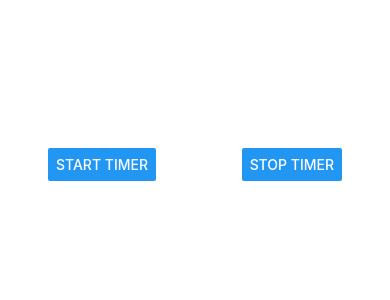
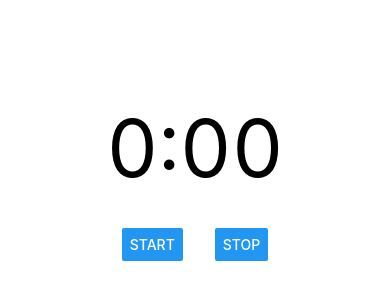
Before and after one commit to rgommezz/timer-live-activity, a React Native app: screen / in a window 390 px wide. Shown: the part 258-558 px from the top of the page. Built offline with nearby package versions, Linux system fonts and the light colour scheme.

Commit message:
chore: app timer basic

```diff
--- a/App.tsx
+++ b/App.tsx
@@ -6,31 +6,29 @@
  */
 
 import React from 'react';
-import {Button, SafeAreaView, NativeModules, View} from 'react-native';
-
-const {TimerWidgetModule} = NativeModules;
+import {Button, SafeAreaView, Text, View} from 'react-native';
+import useTimer from './useTimer.ts';
 
 function App(): React.JSX.Element {
+  const {value, reset, play} = useTimer();
   return (
-    <SafeAreaView style={{flex: 1, justifyContent: 'center'}}>
+    <SafeAreaView
+      style={{flex: 1, justifyContent: 'center', alignItems: 'center'}}>
+      <View style={{paddingVertical: 32}}>
+        <Text style={{fontSize: 80, fontVariant: ['tabular-nums']}}>
+          {value}
+        </Text>
+      </View>
       <View
         style={{
           flexDirection: 'row',
           justifyContent: 'space-between',
           paddingHorizontal: 48,
         }}>
-        <Button
-          title="Start Timer"
-          onPress={() => {
-            TimerWidgetModule.startLiveActivity();
-          }}
-        />
-        <Button
-          title="Stop Timer"
-          onPress={() => {
-            TimerWidgetModule.stopLiveActivity();
-          }}
-        />
+        <View style={{marginRight: 32}}>
+          <Button title="Start" onPress={play} />
+        </View>
+        <Button title="Stop" onPress={reset} />
       </View>
     </SafeAreaView>
   );
--- /dev/null
+++ b/useTimer.ts
@@ -0,0 +1,57 @@
+import React from 'react';
+import {NativeModules} from 'react-native';
+
+const {TimerWidgetModule} = NativeModules;
+
+const useTimer = () => {
+  const [elapsedTimeInMs, setElapsedTimeInMs] = React.useState(0);
+  const startTime = React.useRef<number | null>(null);
+  const intervalId = React.useRef<NodeJS.Timeout | null>(null);
+
+  const elapsedTimeInSeconds = Math.floor(elapsedTimeInMs / 1000);
+  const secondUnits = elapsedTimeInSeconds % 10;
+  const secondTens = Math.floor(elapsedTimeInSeconds / 10) % 6;
+  const minutes = Math.floor(elapsedTimeInSeconds / 60);
+
+  const value = `${minutes}:${secondTens}${secondUnits}`;
+
+  function play() {
+    // Already playing, returning early
+    if (intervalId.current) {
+      return;
+    }
+
+    // First time playing, recording the start time
+    if (!startTime.current) {
+      startTime.current = Date.now();
+    }
+
+    TimerWidgetModule.startLiveActivity();
+
+    intervalId.current = setInterval(() => {
+      setElapsedTimeInMs(Date.now() - startTime.current!);
+    }, 1000);
+  }
+
+  function reset() {
+    removeInterval();
+    startTime.current = null;
+    setElapsedTimeInMs(0);
+    TimerWidgetModule.stopLiveActivity();
+  }
+
+  function removeInterval() {
+    if (intervalId.current) {
+      clearInterval(intervalId.current);
+      intervalId.current = null;
+    }
+  }
+
+  return {
+    play,
+    reset,
+    value,
+  };
+};
+
+export default useTimer;
```
